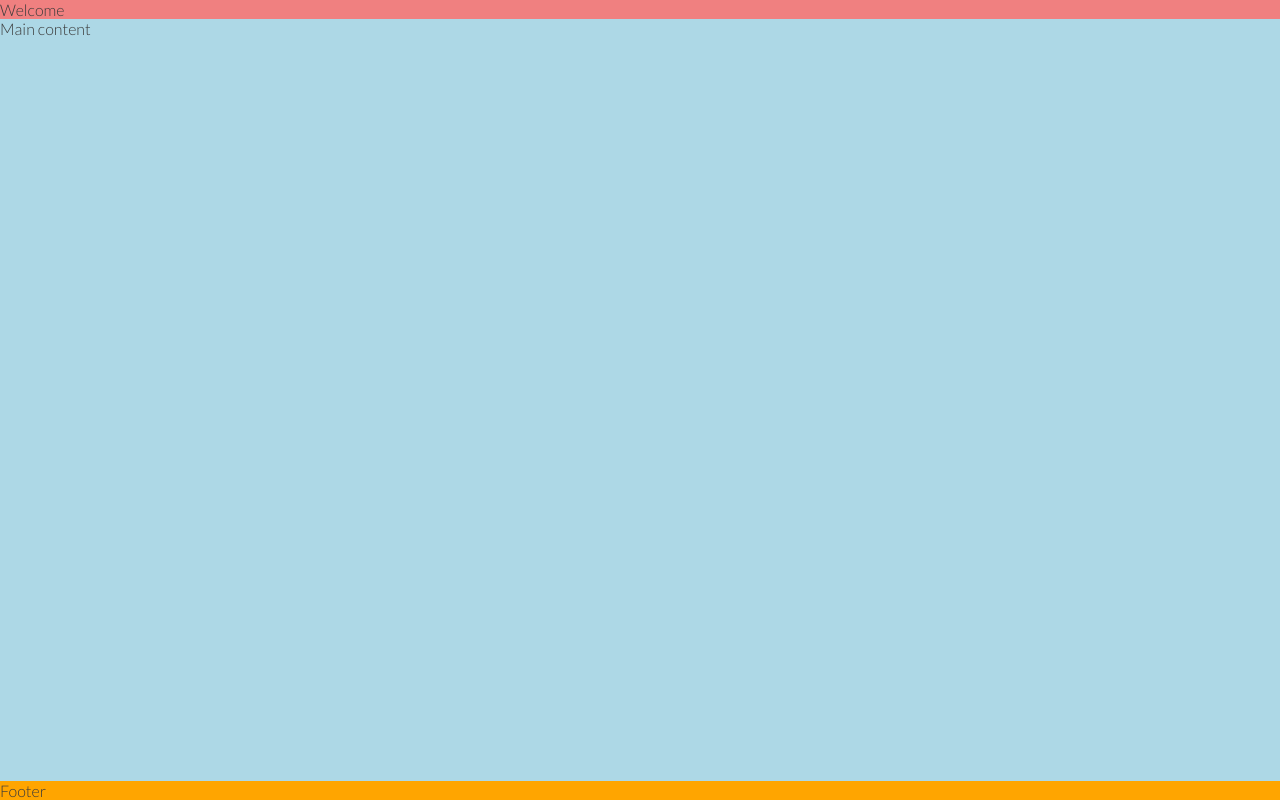
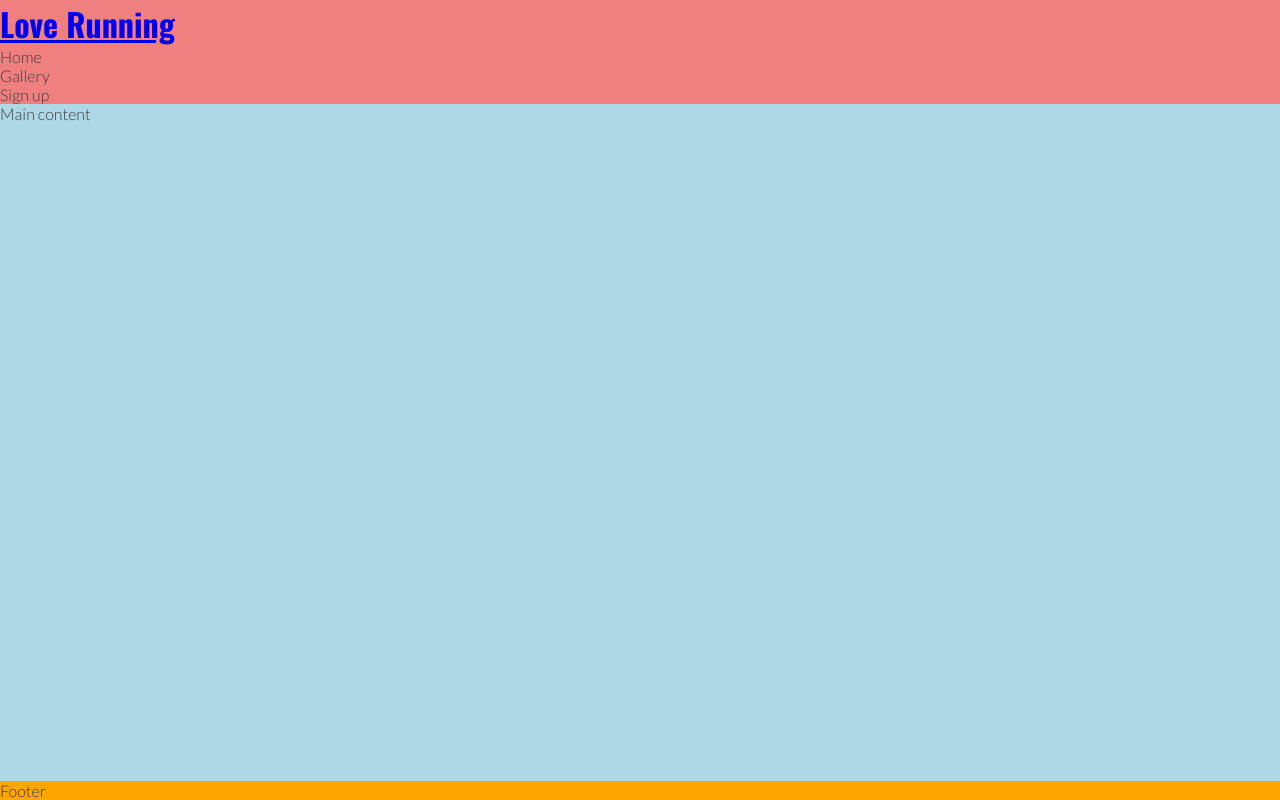
Before and after one commit to rElyOnDave/love-running, a plain HTML site: page index.html in a window 1280 px wide. Drawn offline with nearby package versions, Linux system fonts and the light colour scheme.

Commit message:
added menus

```diff
--- a/assets/css/style.css
+++ b/assets/css/style.css
@@ -21,6 +21,9 @@ header {
     background-color: lightcoral;
 }
 
+h1 {
+    font-family: 'Oswald' , sans-serif;
+}
 
 main {
     background-color: lightblue;
--- a/index.html
+++ b/index.html
@@ -17,7 +17,18 @@
 </head>
 
 <body>
-    <header>Welcome</header>
+    <header>
+        <a href="index.html">
+            <h1 id="logo">Love Running</h1>
+        </a>
+        <nav>
+            <ul>
+                <li href="">Home</li>
+                <li href="">Gallery</li>
+                <li href="">Sign up</li>
+            </ul>
+        </nav>
+    </header>
     <main>Main content
     </main>
     <footer>
```
